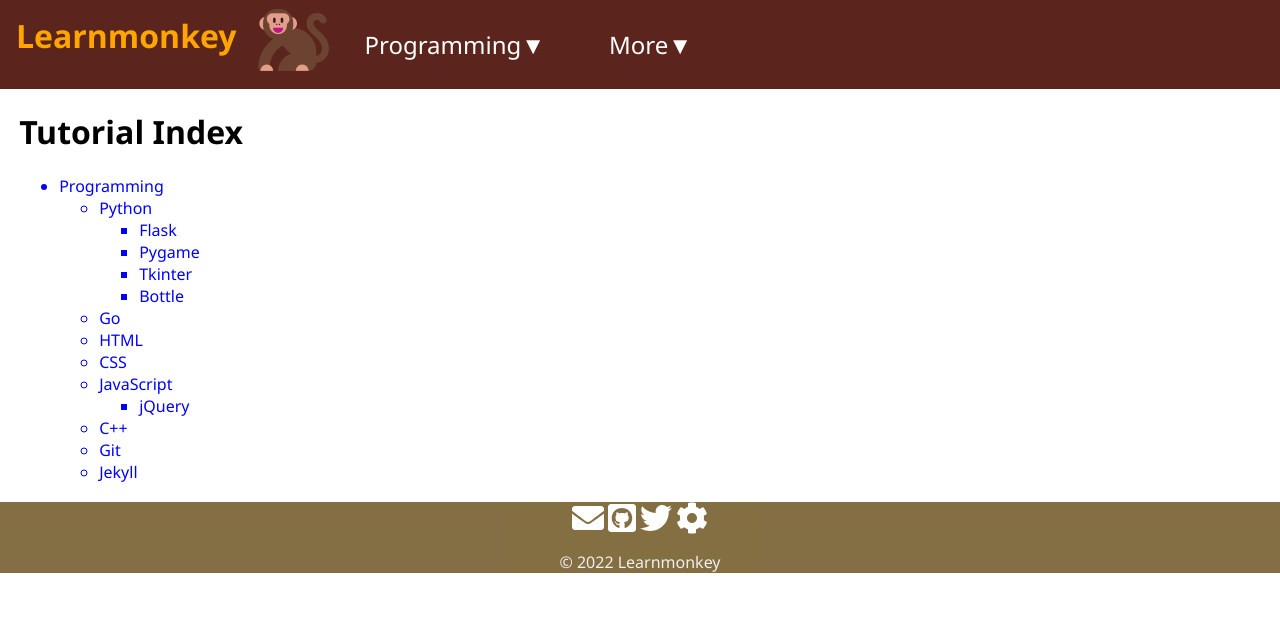
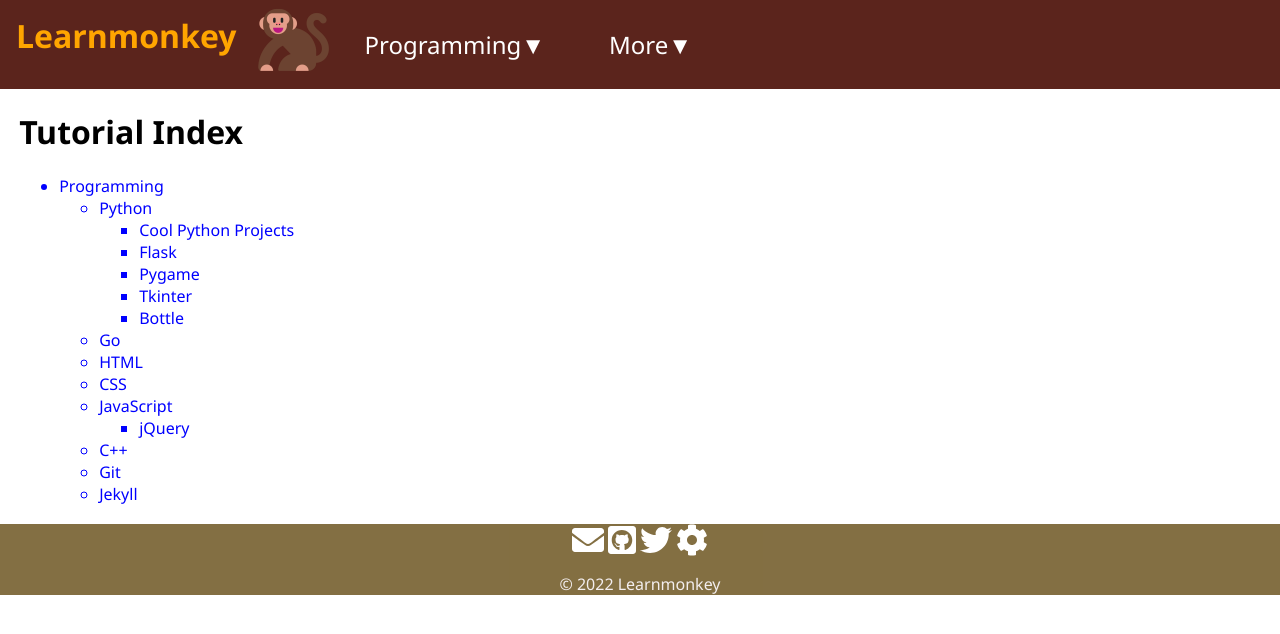
Before and after one commit to learnmonkey/learnmonkey.github.io, a Jekyll site: the page built from tutorial-index.html, in a window 1280 px wide. Shown: the top 634 px of the page. Built offline with Jekyll 4.4.1, drawn with Linux system fonts in a browser that asks for light colours; nearby versions of some CDN libraries.

Commit message:
update tutorial index

```diff
--- a/tutorial-index.html
+++ b/tutorial-index.html
@@ -10,6 +10,7 @@ layout: default
         <ul>
             <li><a href="/programming/python/">Python</a>
                 <ul>
+                    <li><a href="/programming/python/cool-projects/">Cool Python Projects</a></li>
                     <li><a href="/programming/python/flask/">Flask</a></li>
                     <li><a href="/programming/python/pygame/">Pygame</a></li>
                     <li><a href="/programming/python/tkinter/">Tkinter</a></li>
```
